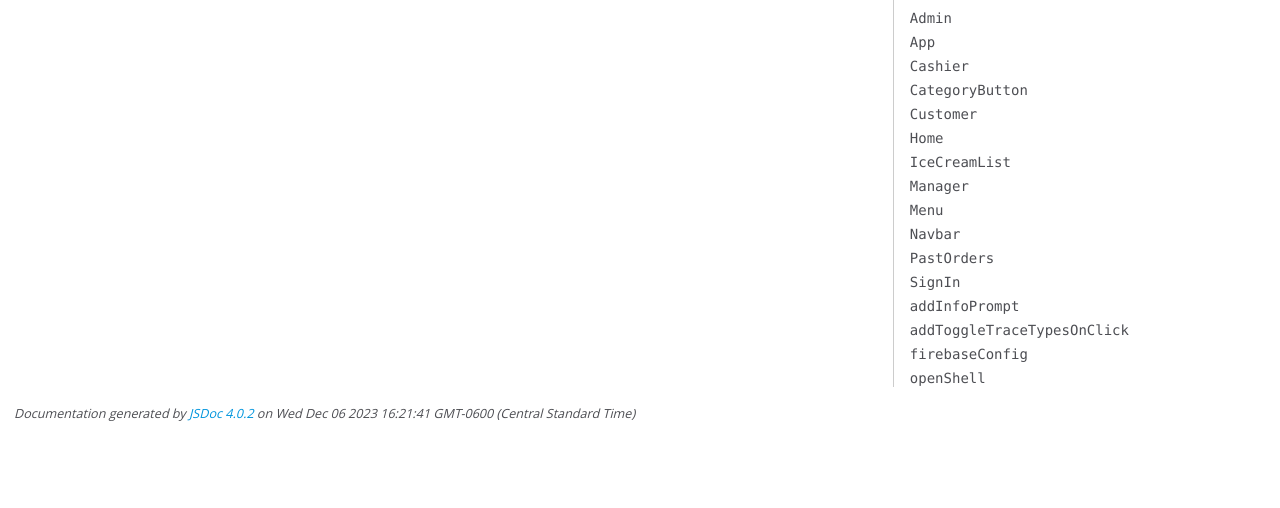
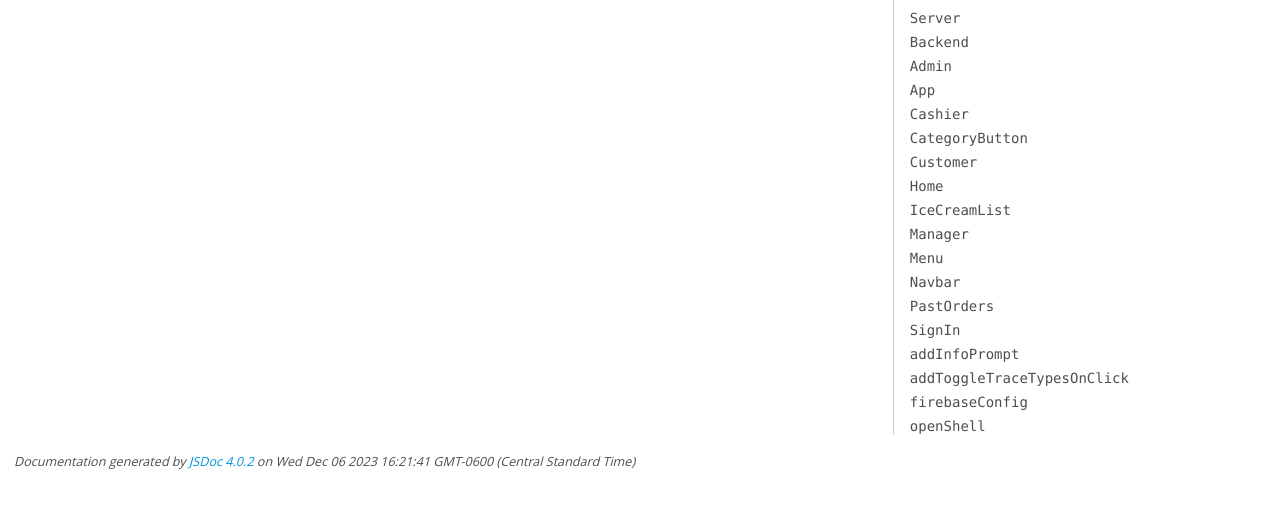
Before and after one commit to saradyl-tamu/proj3-javadoc, a plain HTML site: page index.html in a window 1280 px wide. Shown: the part 132-640 px from the top of the page. Drawn offline with Linux system fonts and the light colour scheme.

Commit message:
added backend to the website

```diff
--- a/index.html
+++ b/index.html
@@ -50,7 +50,28 @@
 </div>
 
 <nav>
-    <h2><a href="index.html">Home</a></h2><h3>Global</h3><ul><li><a href="global.html#Admin">Admin</a></li><li><a href="global.html#App">App</a></li><li><a href="global.html#Cashier">Cashier</a></li><li><a href="global.html#CategoryButton">CategoryButton</a></li><li><a href="global.html#Customer">Customer</a></li><li><a href="global.html#Home">Home</a></li><li><a href="global.html#IceCreamList">IceCreamList</a></li><li><a href="global.html#Manager">Manager</a></li><li><a href="global.html#Menu">Menu</a></li><li><a href="global.html#Navbar">Navbar</a></li><li><a href="global.html#PastOrders">PastOrders</a></li><li><a href="global.html#SignIn">SignIn</a></li><li><a href="global.html#addInfoPrompt">addInfoPrompt</a></li><li><a href="global.html#addToggleTraceTypesOnClick">addToggleTraceTypesOnClick</a></li><li><a href="global.html#firebaseConfig">firebaseConfig</a></li><li><a href="global.html#openShell">openShell</a></li></ul>
+    <h2><a href="index.html">Home</a></h2>
+    <h3>Global</h3>
+    <ul>
+        <li><a href="server.html">Server</a></li>
+        <li><a href="backend.html">Backend</a></li>
+        <li><a href="global.html#Admin">Admin</a></li>
+        <li><a href="global.html#App">App</a></li>
+        <li><a href="global.html#Cashier">Cashier</a></li>
+        <li><a href="global.html#CategoryButton">CategoryButton</a></li>
+        <li><a href="global.html#Customer">Customer</a></li>
+        <li><a href="global.html#Home">Home</a></li>
+        <li><a href="global.html#IceCreamList">IceCreamList</a></li>
+        <li><a href="global.html#Manager">Manager</a></li>
+        <li><a href="global.html#Menu">Menu</a></li>
+        <li><a href="global.html#Navbar">Navbar</a></li>
+        <li><a href="global.html#PastOrders">PastOrders</a></li>
+        <li><a href="global.html#SignIn">SignIn</a></li>
+        <li><a href="global.html#addInfoPrompt">addInfoPrompt</a></li>
+        <li><a href="global.html#addToggleTraceTypesOnClick">addToggleTraceTypesOnClick</a></li>
+        <li><a href="global.html#firebaseConfig">firebaseConfig</a></li>
+        <li><a href="global.html#openShell">openShell</a></li>
+    </ul>
 </nav>
 
 <br class="clear">
```
